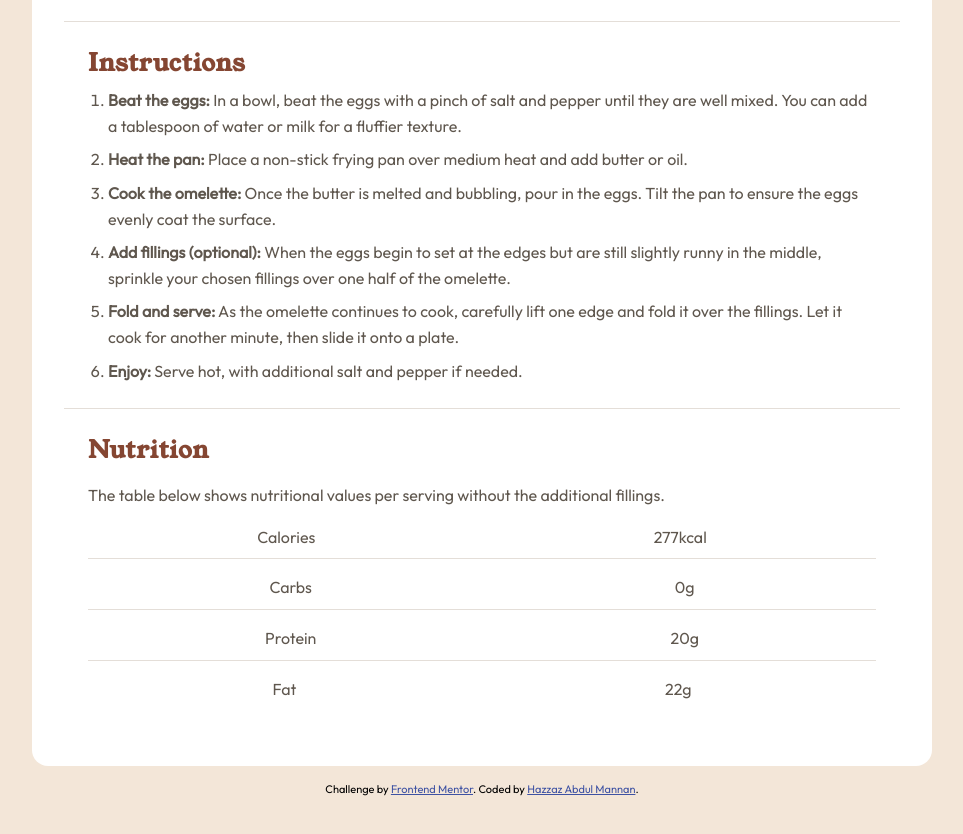
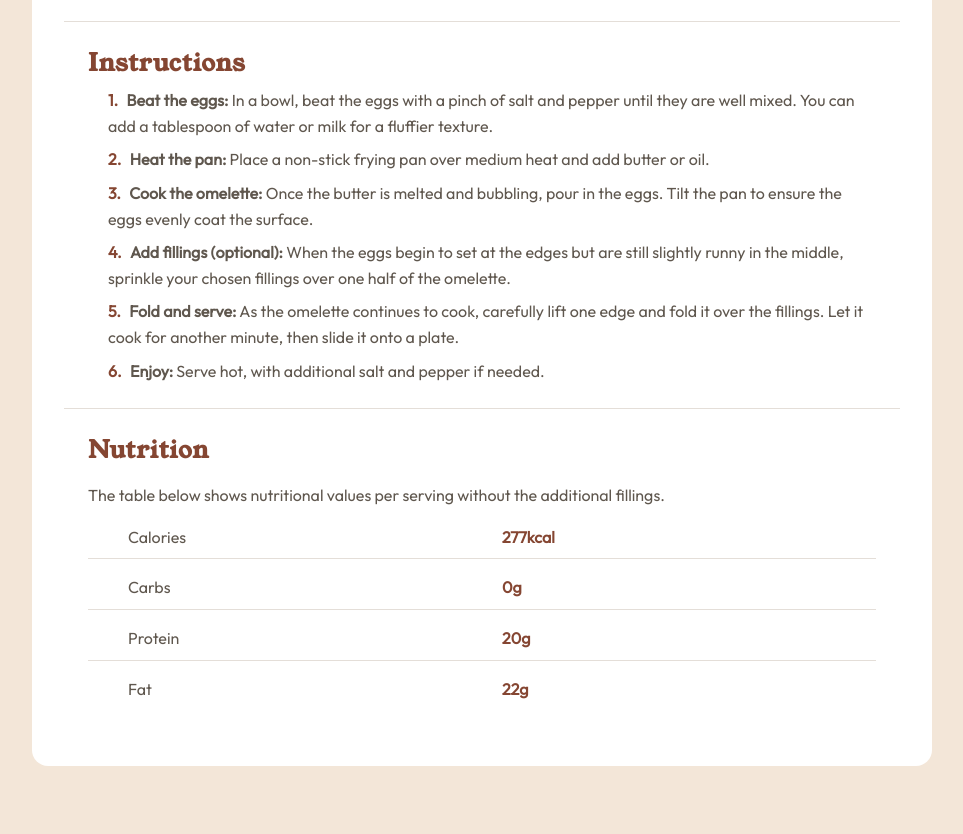
Before and after one commit to hazzaz-am/frontend-mentor-challenges, a plain HTML site: page recipe-page/index.html in a window 1280 px wide. Shown: the part 1107-1941 px from the top of the page, without its empty margins (158-1121 px from the left). Drawn offline with Linux system fonts and the light colour scheme.

Commit message:
small design changes in recipe-page

```diff
--- a/recipe-page/index.html
+++ b/recipe-page/index.html
@@ -97,7 +97,7 @@
 
 				<article>
          <ul style="list-style: none; padding: 0;">
-          <li>Calories <span>277kcal</span></;>
+          <li>Calories <span>277kcal</span></li;>
 
           <li>Carbs <span>0g</span></li>
 
@@ -108,12 +108,5 @@
         </article>
 			</div>
 		</div>
-
-		<div class="attribution">
-			Challenge by
-			<a href="https://www.frontendmentor.io?ref=challenge" target="_blank"
-				>Frontend Mentor</a
-			>. Coded by <a href="https://hazzaz.vercel.app/" target="_blank">Hazzaz Abdul Mannan</a>.
-		</div>
 	</body>
 </html>
--- a/recipe-page/style.css
+++ b/recipe-page/style.css
@@ -8,6 +8,16 @@
 	src: url("/assets/fonts/young-serif/YoungSerif-Regular.ttf");
 }
 
+:root {
+	--clr-primary-400: hsl(14, 45%, 36%);
+	--clr-secondary-200: hsl(30, 54%, 90%);
+
+	--clr-neutral-900: hsl(30, 10%, 34%);
+	--clr-neutral-500: hsl(332, 51%, 32%);
+	--clr-neutral-400: hsl(330, 100%, 98%);
+	--clr-neutral-300: hsl(30, 18%, 87%);
+}
+
 * {
 	margin: 0;
 	padding: 0;
@@ -16,7 +26,7 @@
 }
 
 body {
-	background-color: hsl(30, 54%, 90%);
+	background-color: var(--clr-secondary-200);
 }
 
 img {
@@ -26,13 +36,13 @@ img {
 h1,
 h2 {
 	font-family: youngserif;
-	color: hsl(14, 45%, 36%);
+	color: var(--clr-primary-400);
 	letter-spacing: 0.05rem;
 }
 
 p,
 li {
-	color: hsl(30, 10%, 34%);
+	color: var(--clr-neutral-900);
 	line-height: 1.6;
 }
 
@@ -46,15 +56,6 @@ ul {
 }
 
 /* general styling */
-.attribution {
-	font-size: 11px;
-	text-align: center;
-	margin-bottom: 5rem;
-	margin-top: 1rem;
-}
-.attribution a {
-	color: hsl(228, 45%, 44%);
-}
 
 .container {
 	max-width: 900px;
@@ -72,19 +73,43 @@ ul {
 }
 
 .banner article {
-	background-color: hsl(330, 100%, 98%);
+	background-color: var(--clr-neutral-400);
 	padding: 1.5rem;
 	border-radius: 0.5rem;
 	margin-top: 1.5rem;
 }
 
+.banner article ul li::marker {
+	color: var(--clr-neutral-500);
+}
+
 .banner article h3 {
-	color: hsl(332, 51%, 32%);
+	color: var(--clr-neutral-500);
+}
+
+.ingredients ul li::marker {
+	color: var(--clr-primary-400);
 }
 
 .instructions {
-	border-top: 1px solid hsl(30, 18%, 87%);
-	border-bottom: 1px solid hsl(30, 18%, 87%);
+	border-top: 1px solid var(--clr-neutral-300);
+	border-bottom: 1px solid var(--clr-neutral-300);
+}
+
+.instructions ol {
+	list-style: none;
+	counter-reset: num;
+}
+
+.instructions ol li {
+	counter-increment: num;
+}
+
+.instructions ol li::before {
+	content: counter(num) ". ";
+	color: var(--clr-primary-400);
+	font-weight: bold;
+	margin-right: 5px;
 }
 
 .nutrition p {
@@ -94,9 +119,16 @@ ul {
 .nutrition ul li {
 	display: flex;
 	align-items: center;
-	justify-content: space-around;
-	border-bottom: 1px solid hsl(30, 18%, 87%);
+	justify-content: space-between;
+	border-bottom: 1px solid var(--clr-neutral-300);
 	padding: 0.5rem 0;
+	padding-left: 2.5rem;
+}
+
+.nutrition ul li span {
+	color: var(--clr-primary-400);
+	font-weight: bold;
+	width: 50%;
 }
 
 .nutrition ul li:last-child {
@@ -108,6 +140,7 @@ ul {
 @media screen and (min-width: 786px) {
 	.container {
 		margin: 5rem auto 0;
+		margin-bottom: 5rem;
 		padding: 2rem;
 		border-radius: 1rem;
 	}
```
Also changed, not shown: recipe-page/README-template.md (deleted), recipe-page/README.md, recipe-page/preview.jpg (deleted).
